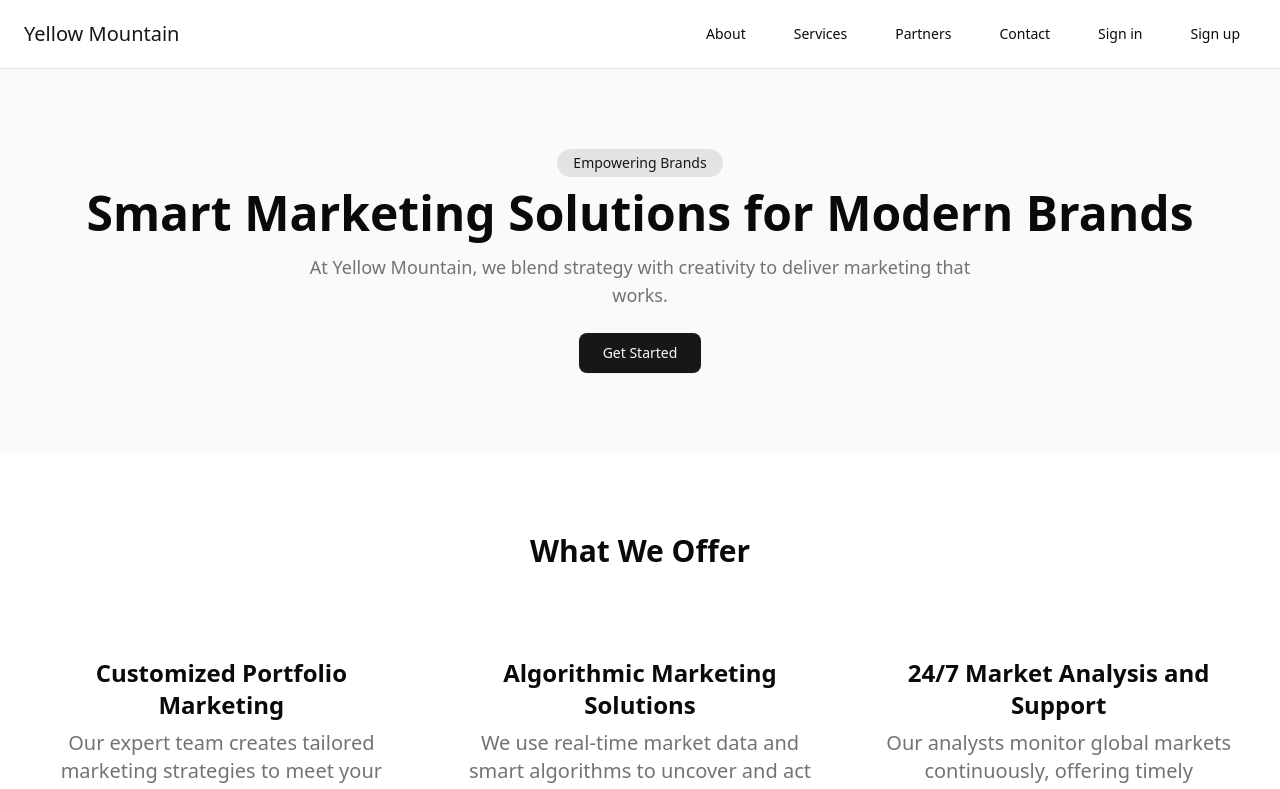
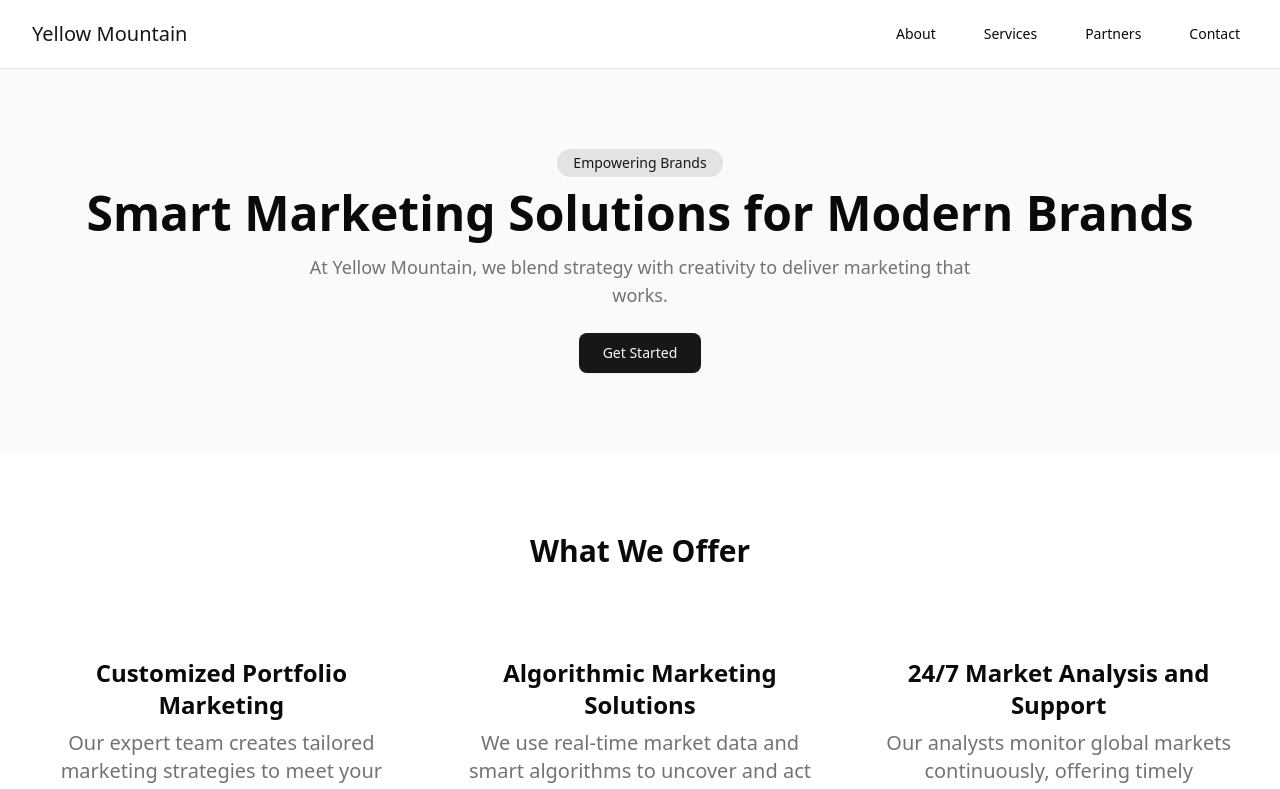
Before and after one commit to sathwik-09/yellow-mountain, a React (Vite) app: page / in a window 1280 px wide. Shown: the top 789 px of the page. Built offline with nearby package versions, Linux system fonts and the light colour scheme.

Commit message:
refact: remove auth part

```diff
--- a/src/components/Header.jsx
+++ b/src/components/Header.jsx
@@ -4,14 +4,12 @@ import { Button } from "@/components/ui/button";
 export default function Header() {
   return (
     <header className="w-full px-6 py-4 flex items-center justify-between border-b bg-white sticky top-0 z-50">
-      <Link to="/" className="text-xl text-primary">Yellow Mountain</Link>
+      <Link to="/" className="text-xl text-primary pl-2">Yellow Mountain</Link>
       <nav className="hidden md:flex gap-4">
         <Link to="/about"><Button className="cursor-pointer" variant="ghost">About</Button></Link>
         <Link to="/services"><Button className="cursor-pointer" variant="ghost">Services</Button></Link>
         <Link to="/partners"><Button className="cursor-pointer" variant="ghost">Partners</Button></Link>
         <Link to="/contact"><Button className="cursor-pointer" variant="ghost">Contact</Button></Link>
-        <Link to="/login"><Button className="cursor-pointer" variant="ghost">Sign in</Button></Link>
-        <Link to="/signup"><Button className="cursor-pointer" variant="ghost">Sign up</Button></Link>
       </nav>
     </header>
   );
```
